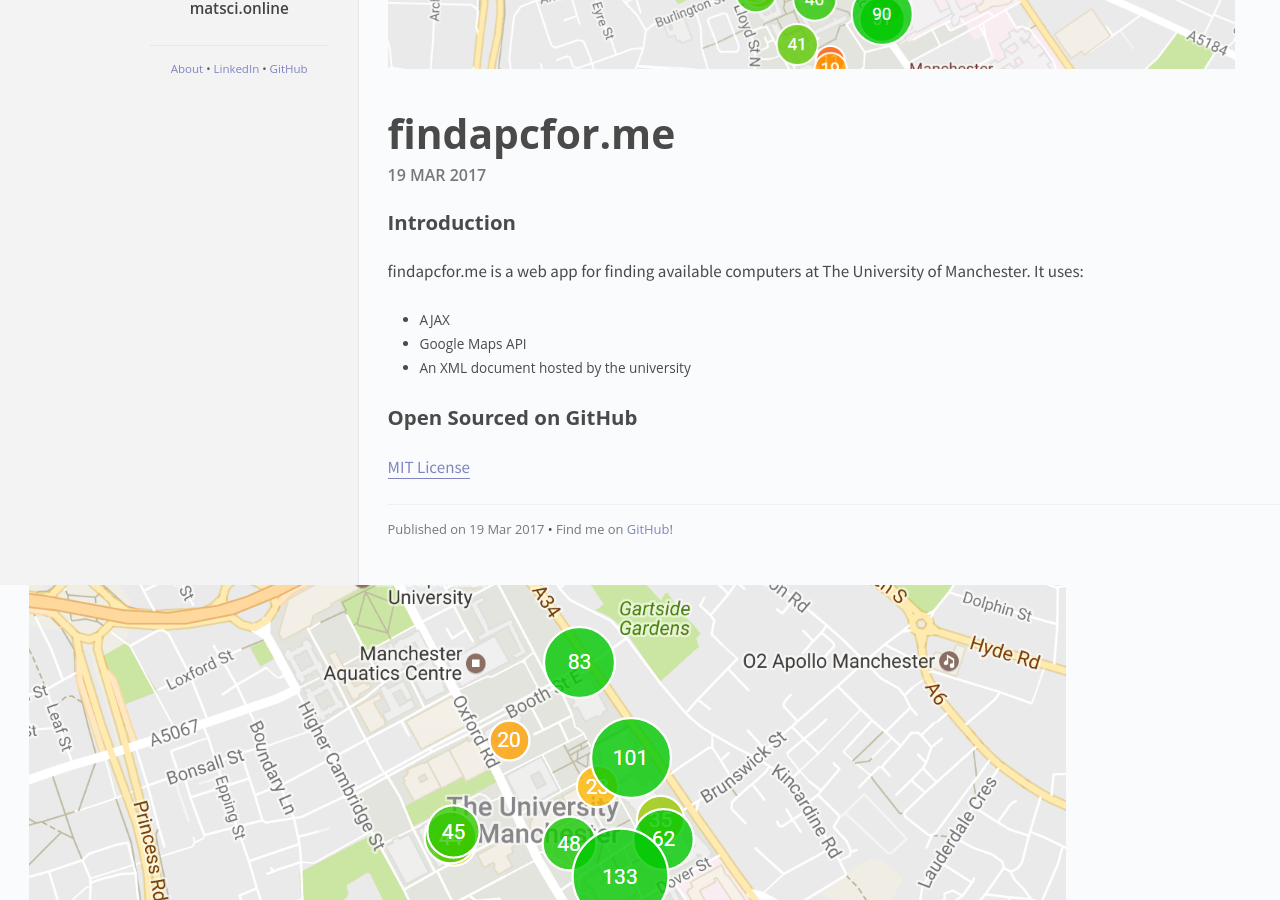
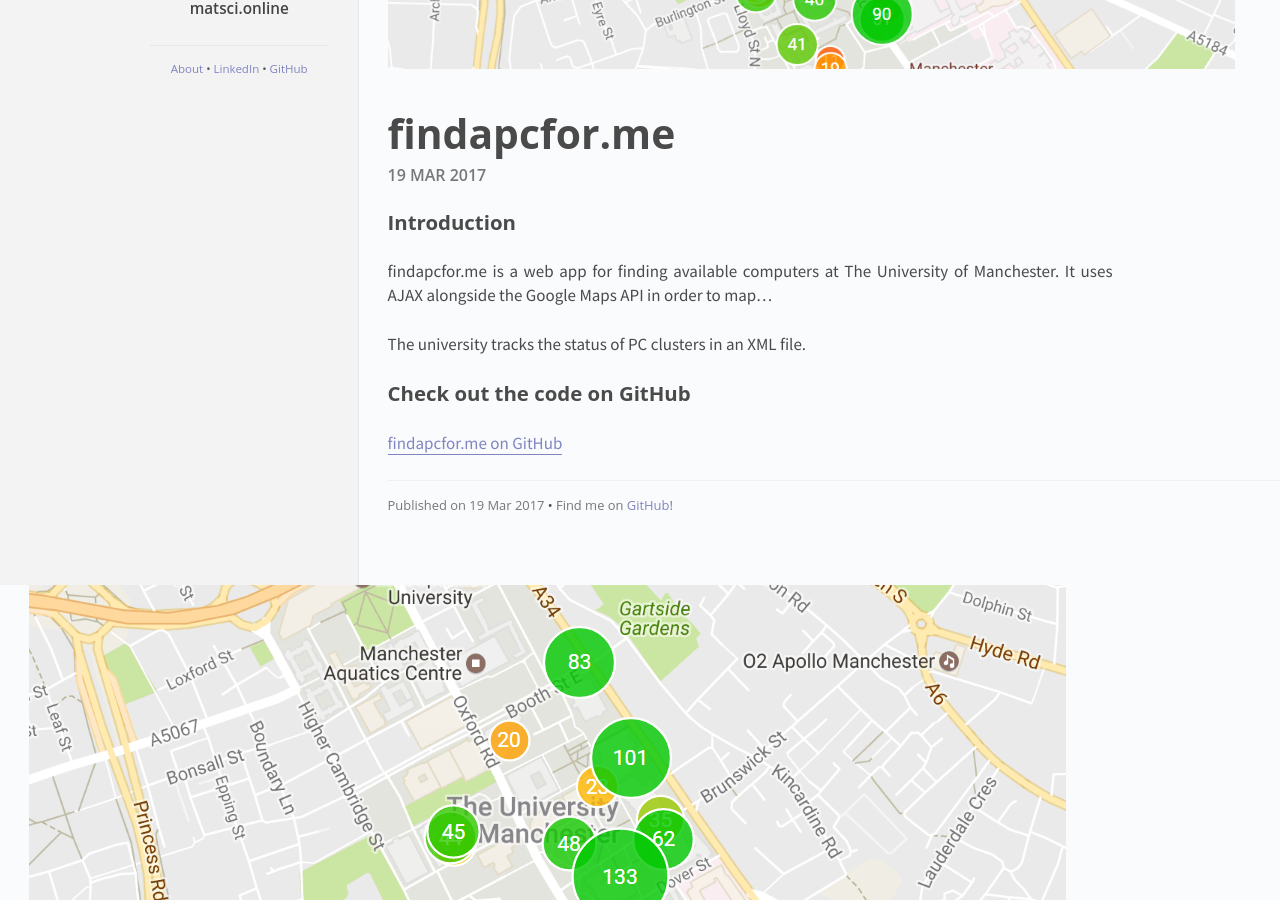
Before and after one commit to hamishll/hamishll.github.io, a Jekyll site: the page built from index.html, in a window 1280 px wide and 900 px high, scrolled down 315 px. Built offline with Jekyll 4.4.1, drawn with Linux system fonts in a browser that asks for light colours; Markdown is read by kramdown in place of the engine named in the settings; some of the changed text lies outside the part shown.

```diff
--- a/_config.yml
+++ b/_config.yml
@@ -1,3 +1,3 @@
 name: Flex
-markdown: redcarpet
+markdown: kramdown
 highlighter: pygments
--- a/_posts/2017-03-18-example-post-2.md
+++ b/_posts/2017-03-18-example-post-2.md
@@ -6,10 +6,10 @@ date:   2017-03-18 12:00:00
 categories: posts
 ---
 
-## Introducing Flex, a Jekyll theme
+## Introduction
 
-Flex is a minimalist, responsive theme based on the website, [The Development](http://thedevelopment.co).
+words
 
-## Open Sourced on GitHub
+## Heading 2
 
-Flex is open sourced on GitHub and is licensed under the [MIT License](http://opensource.org/licenses/MIT). Feel free to contribute to it anytime!
+more words
--- a/_posts/2017-03-19-findapcfor.md
+++ b/_posts/2017-03-19-findapcfor.md
@@ -8,13 +8,10 @@ categories: posts
 
 ## Introduction
 
-findapcfor.me is a web app for finding available computers at The University of Manchester. It uses:
+findapcfor.me is a web app for finding available computers at The University of Manchester. It uses AJAX alongside the Google Maps API in order to map...
 
- * AJAX
- * Google Maps API
- * An XML document hosted by the university
+The university tracks the status of PC clusters in an XML file.
 
+## Check out the code on GitHub
 
-## Open Sourced on GitHub
-
-[MIT License](http://opensource.org/licenses/MIT)
+[findapcfor.me on GitHub](http://github.com/hamishll/findapcfor.me)
```
